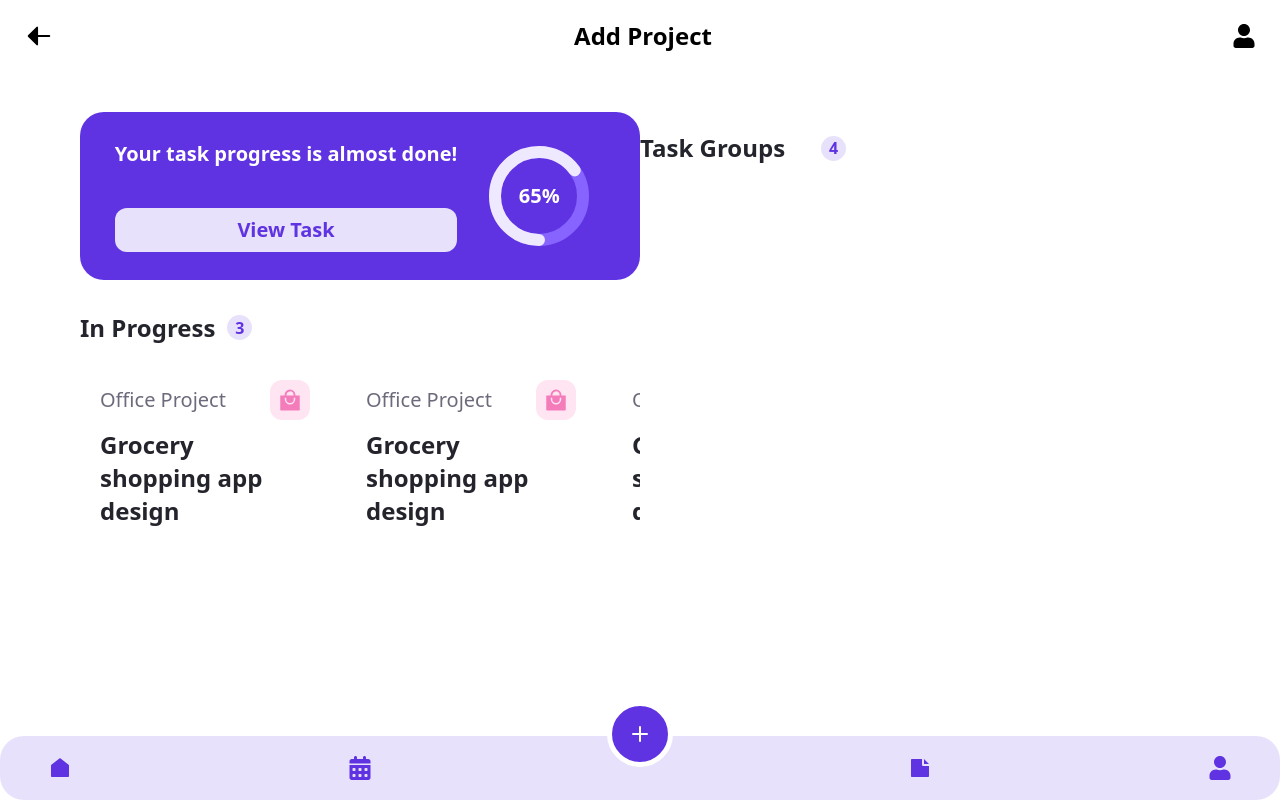
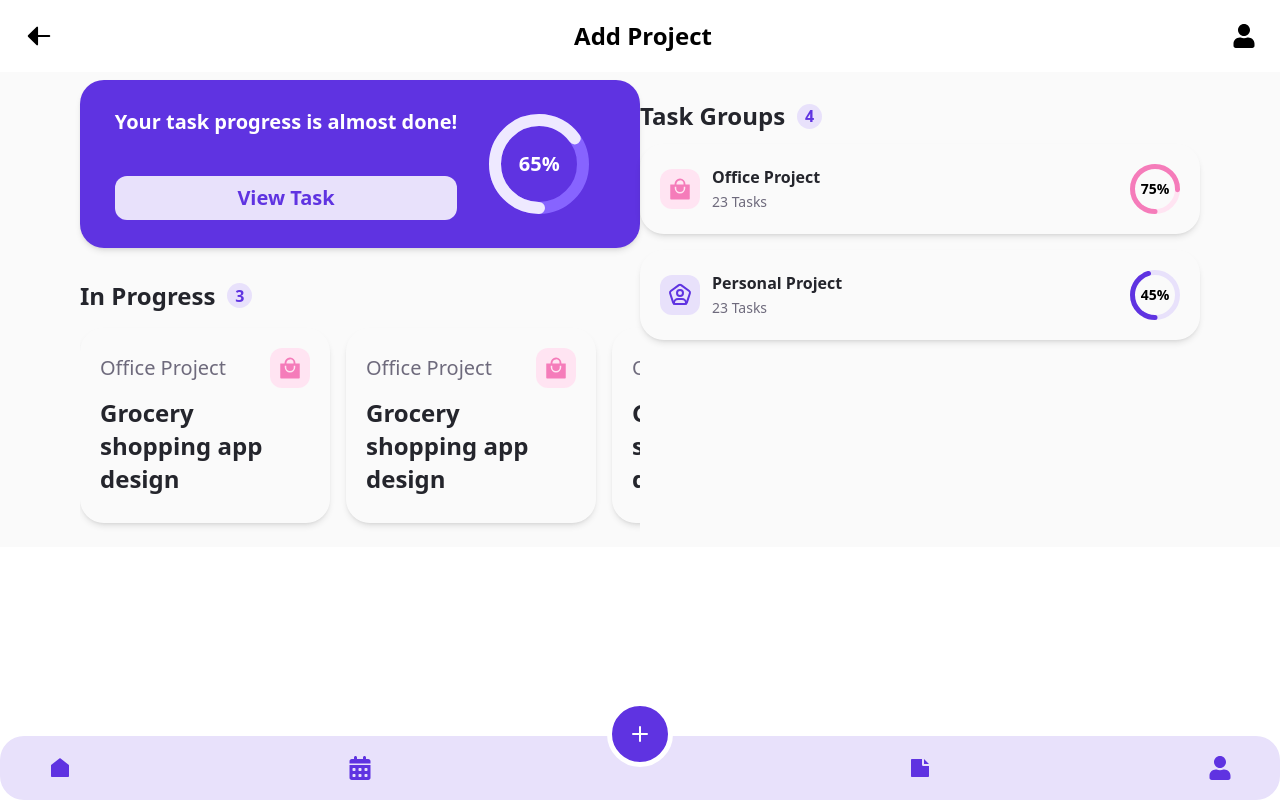
Before and after one commit to alonzojoe/React-TS-Task-Management, a React (Vite) app: page /dashboard in a window 1280 px wide. Built offline with nearby package versions, Linux system fonts and the light colour scheme.

Commit message:
feat: create ui for Task Groups

```diff
--- a/src/components/UI/Card.tsx
+++ b/src/components/UI/Card.tsx
@@ -7,15 +7,18 @@ type CardProps = {
     | "primaryDark"
     | "lightPrimary"
     | "lightOrange"
-    | "lightBlue";
+    | "lightBlue"
+    | "cardBg";
   width: string;
   shrink?: string;
 };
 
-const Card = ({ children, background, width, shrink = null }: CardProps) => {
+const Card = ({ children, background, width, shrink = "" }: CardProps) => {
   console.log(`bg-${background}`);
   return (
-    <div className={`p-5 rounded-3xl bg-${background} ${width} ${shrink}`}>
+    <div
+      className={`p-5 rounded-3xl shadow-md bg-${background} ${width} ${shrink}`}
+    >
       {children}
     </div>
   );
--- a/src/components/UI/CircularProgressBar.tsx
+++ b/src/components/UI/CircularProgressBar.tsx
@@ -5,6 +5,7 @@ type CircularProgressBarProps = {
   textColor: string;
   strokeColor: string;
   fillColor: string;
+  textSize?: string;
 };
 
 const CircularProgressBar = ({
@@ -14,6 +15,7 @@ const CircularProgressBar = ({
   textColor = "text-white",
   strokeColor = "#8764FF",
   fillColor = "#EEE9FF",
+  textSize = "text-xl",
 }: CircularProgressBarProps) => {
   const radius = (size - strokeWidth) / 2;
   const circumference = 2 * Math.PI * radius;
@@ -56,7 +58,7 @@ const CircularProgressBar = ({
       </svg>
 
       {/* Percentage Text */}
-      <div className={`absolute text-xl font-semibold ${textColor}`}>
+      <div className={`absolute ${textSize} font-semibold ${textColor}`}>
         {percentage}%
       </div>
     </div>
--- a/src/pages/Dashboard/Dashboard.tsx
+++ b/src/pages/Dashboard/Dashboard.tsx
@@ -1,9 +1,10 @@
 import Card from "../../components/UI/Card";
 import CircularProgressBar from "../../components/UI/CircularProgressBar";
 import { IoBagHandleSharp } from "react-icons/io5";
+import { TbUserPentagon } from "react-icons/tb";
 const Dashboard = () => {
   return (
-    <div className="container grid grid-cols-1 md:grid-cols-2 py-10">
+    <div className="container grid grid-cols-1 md:grid-cols-2 py-2 bg-[#FAFAFA]">
       <div className="flex flex-col justify-center space-y-8">
         <Card background="primary" width="w-full">
           <div className="flex justify-center items-center gap-4 py-2">
@@ -85,8 +86,8 @@ const Dashboard = () => {
           </div>
         </div>
       </div>
-      <div className="mt-5">
-        <div className="flex items-center gap-3 space-x-6">
+      <div className="mt-5 mb-10">
+        <div className="flex items-center gap-3 mb-3">
           <h2 className="text-left text-textPrimary font-bold text-2xl">
             Task Groups
           </h2>
@@ -94,6 +95,60 @@ const Dashboard = () => {
             4
           </div>
         </div>
+        <div className="grid grid-cols-1 space-y-4">
+          <Card background="cardBg" shrink="shrink-0" width="w-[full]">
+            <div className="flex items-center justify-between">
+              <div className="flex items-center gap-3">
+                <span className="bg-lightPink p-2 rounded-xl">
+                  <IoBagHandleSharp className="text-2xl text-darkPink" />
+                </span>
+                <div>
+                  <h4 className="text-textPrimary text-md font-bold mb-0">
+                    Office Project
+                  </h4>
+                  <span className="text-textSecondary text-sm">23 Tasks</span>
+                </div>
+              </div>
+              <div>
+                <CircularProgressBar
+                  textColor="text-black"
+                  strokeColor="#FFE4F2"
+                  fillColor="#F57CBA"
+                  percentage={75}
+                  size={50}
+                  strokeWidth={5}
+                  textSize="text-sm"
+                />
+              </div>
+            </div>
+          </Card>
+          <Card background="cardBg" shrink="shrink-0" width="w-[full]">
+            <div className="flex items-center justify-between">
+              <div className="flex items-center gap-3">
+                <span className="bg-lightPrimary p-2 rounded-xl">
+                  <TbUserPentagon className="text-2xl text-primary" />
+                </span>
+                <div>
+                  <h4 className="text-textPrimary text-md font-bold mb-0">
+                    Personal Project
+                  </h4>
+                  <span className="text-textSecondary text-sm">23 Tasks</span>
+                </div>
+              </div>
+              <div>
+                <CircularProgressBar
+                  textColor="text-black"
+                  strokeColor="#E8E1FB"
+                  fillColor="#5F33E1"
+                  percentage={45}
+                  size={50}
+                  strokeWidth={5}
+                  textSize="text-sm"
+                />
+              </div>
+            </div>
+          </Card>
+        </div>
       </div>
     </div>
   );
```
